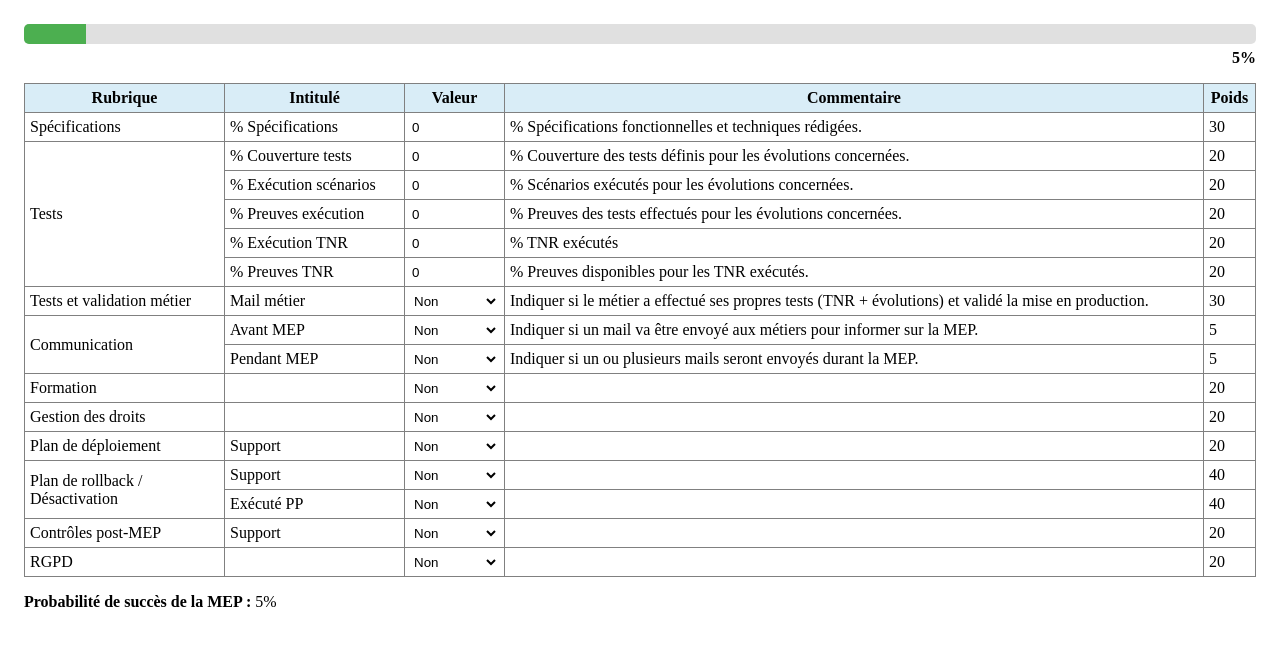
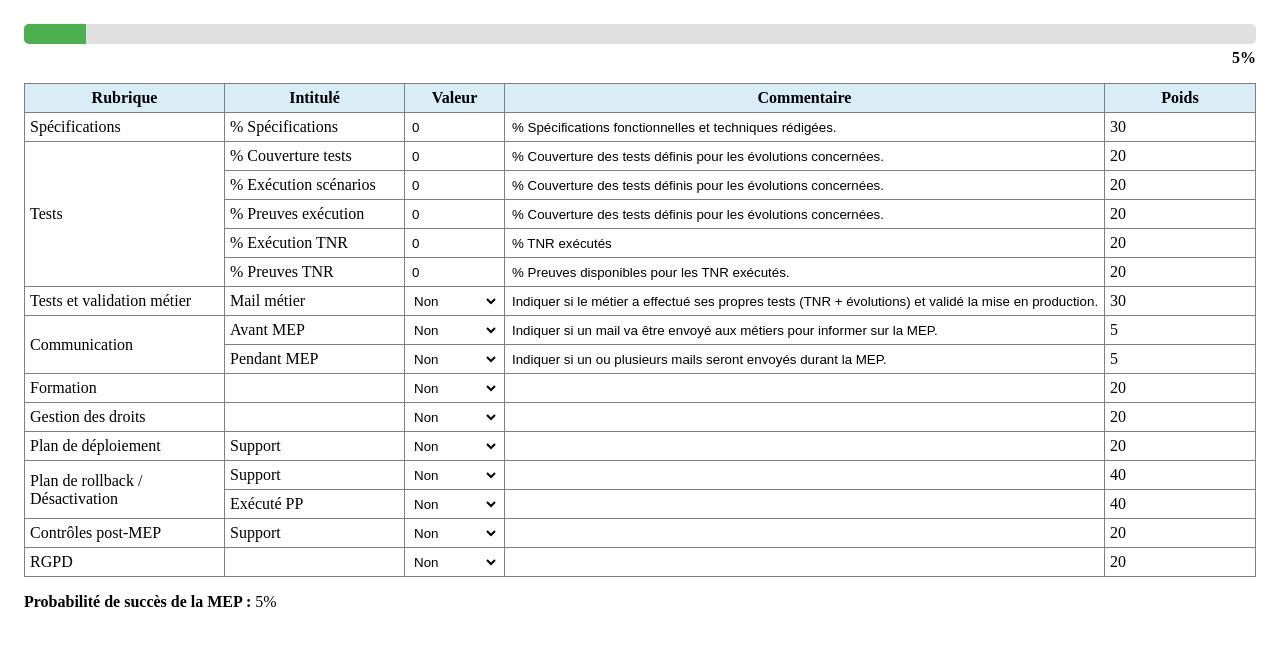
Before and after one commit to PropulsePassy/empty-field-ppqsx6, a React (Create React App) app: page / in a window 1280 px wide. Shown: the top 646 px of the page. Built offline with nearby package versions, Linux system fonts and the light colour scheme.

Commit message:
Champs commentaire en input

```diff
--- a/src/FormulaireCAB.js
+++ b/src/FormulaireCAB.js
@@ -188,7 +188,14 @@ const FormulaireMEP = () => {
                   style={inputStyle}
                 />
               </td>
-              <td>% Spécifications fonctionnelles et techniques rédigées.</td>
+              <td>
+                <input
+                  type="text"
+                  name="te_specs"
+                  defaultValue="% Spécifications fonctionnelles et techniques rédigées."
+                  style={inputStyle}
+                />
+              </td>
               <td>30</td>
             </tr>
 
@@ -211,7 +218,12 @@ const FormulaireMEP = () => {
                 />
               </td>
               <td>
-                % Couverture des tests définis pour les évolutions concernées.
+                <input
+                  type="text"
+                  name="te_specs"
+                  defaultValue="% Couverture des tests définis pour les évolutions concernées."
+                  style={inputStyle}
+                />
               </td>
               <td>20</td>
             </tr>
@@ -229,7 +241,14 @@ const FormulaireMEP = () => {
                   style={inputStyle}
                 />{" "}
               </td>
-              <td>% Scénarios exécutés pour les évolutions concernées.</td>
+              <td>
+                <input
+                  type="text"
+                  name="te_specs"
+                  defaultValue="% Couverture des tests définis pour les évolutions concernées."
+                  style={inputStyle}
+                />
+              </td>
               <td>20</td>
             </tr>
             <tr>
@@ -247,7 +266,12 @@ const FormulaireMEP = () => {
                 />{" "}
               </td>
               <td>
-                % Preuves des tests effectués pour les évolutions concernées.
+                <input
+                  type="text"
+                  name="te_specs"
+                  defaultValue="% Couverture des tests définis pour les évolutions concernées."
+                  style={inputStyle}
+                />
               </td>
               <td>20</td>
             </tr>
@@ -265,7 +289,14 @@ const FormulaireMEP = () => {
                   style={inputStyle}
                 />{" "}
               </td>
-              <td>% TNR exécutés</td>
+              <td>
+                <input
+                  type="text"
+                  name="te_specs"
+                  defaultValue="% TNR exécutés"
+                  style={inputStyle}
+                />
+              </td>
               <td>20</td>
             </tr>
             <tr>
@@ -282,7 +313,14 @@ const FormulaireMEP = () => {
                   style={inputStyle}
                 />{" "}
               </td>
-              <td>% Preuves disponibles pour les TNR exécutés.</td>
+              <td>
+                <input
+                  type="text"
+                  name="te_specs"
+                  defaultValue="% Preuves disponibles pour les TNR exécutés."
+                  style={inputStyle}
+                />
+              </td>
               <td>20</td>
             </tr>
 
@@ -302,8 +340,12 @@ const FormulaireMEP = () => {
                 </select>{" "}
               </td>
               <td>
-                Indiquer si le métier a effectué ses propres tests (TNR +
-                évolutions) et validé la mise en production.
+                <input
+                  type="text"
+                  name="te_specs"
+                  defaultValue="Indiquer si le métier a effectué ses propres tests (TNR + évolutions) et validé la mise en production."
+                  style={inputStyle}
+                />
               </td>
               <td>30</td>
             </tr>
@@ -324,8 +366,12 @@ const FormulaireMEP = () => {
                 </select>{" "}
               </td>
               <td>
-                Indiquer si un mail va être envoyé aux métiers pour informer sur
-                la MEP.
+                <input
+                  type="text"
+                  name="te_specs"
+                  defaultValue="Indiquer si un mail va être envoyé aux métiers pour informer sur la MEP."
+                  style={inputStyle}
+                />
               </td>
               <td>5</td>
             </tr>
@@ -344,7 +390,12 @@ const FormulaireMEP = () => {
                 </select>{" "}
               </td>
               <td>
-                Indiquer si un ou plusieurs mails seront envoyés durant la MEP.
+                <input
+                  type="text"
+                  name="te_specs"
+                  defaultValue="Indiquer si un ou plusieurs mails seront envoyés durant la MEP."
+                  style={inputStyle}
+                />
               </td>
               <td>5</td>
             </tr>
```
